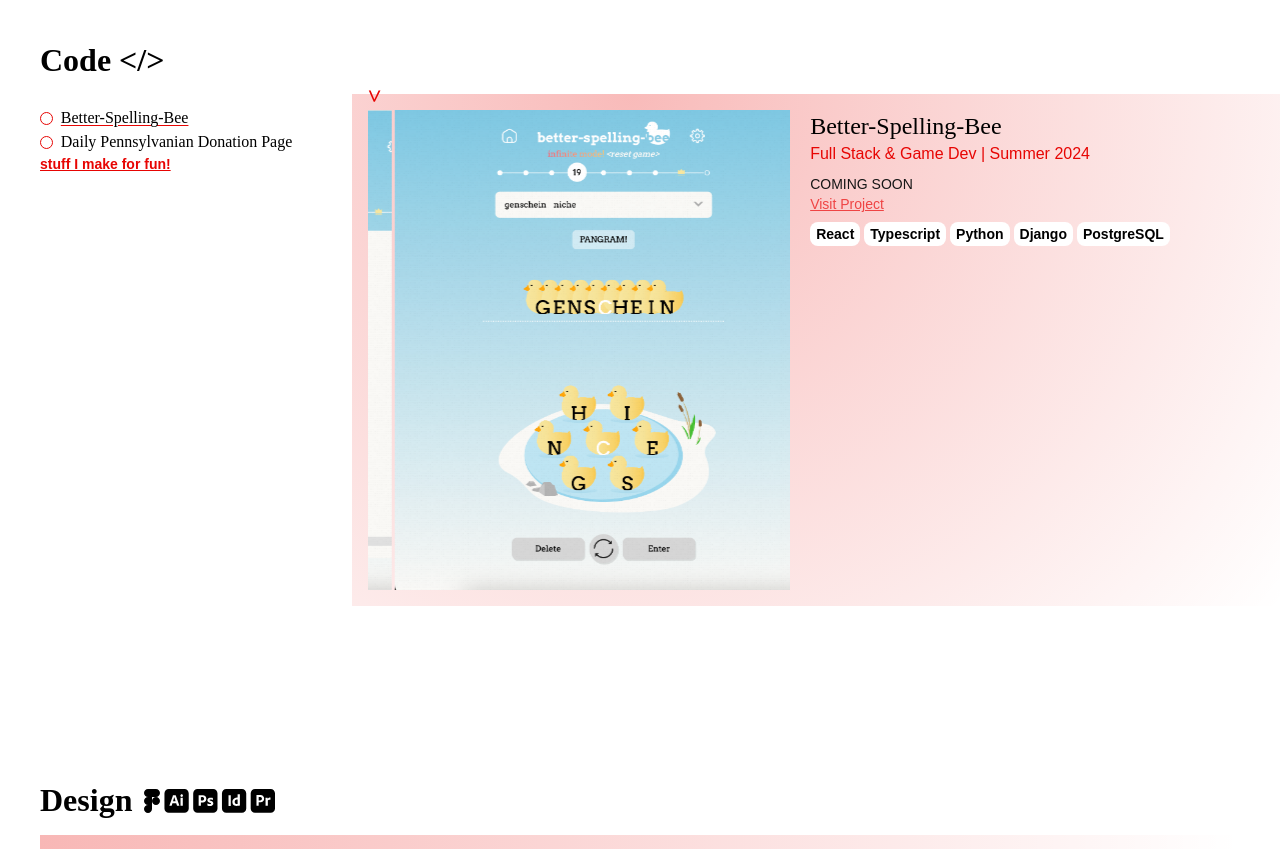
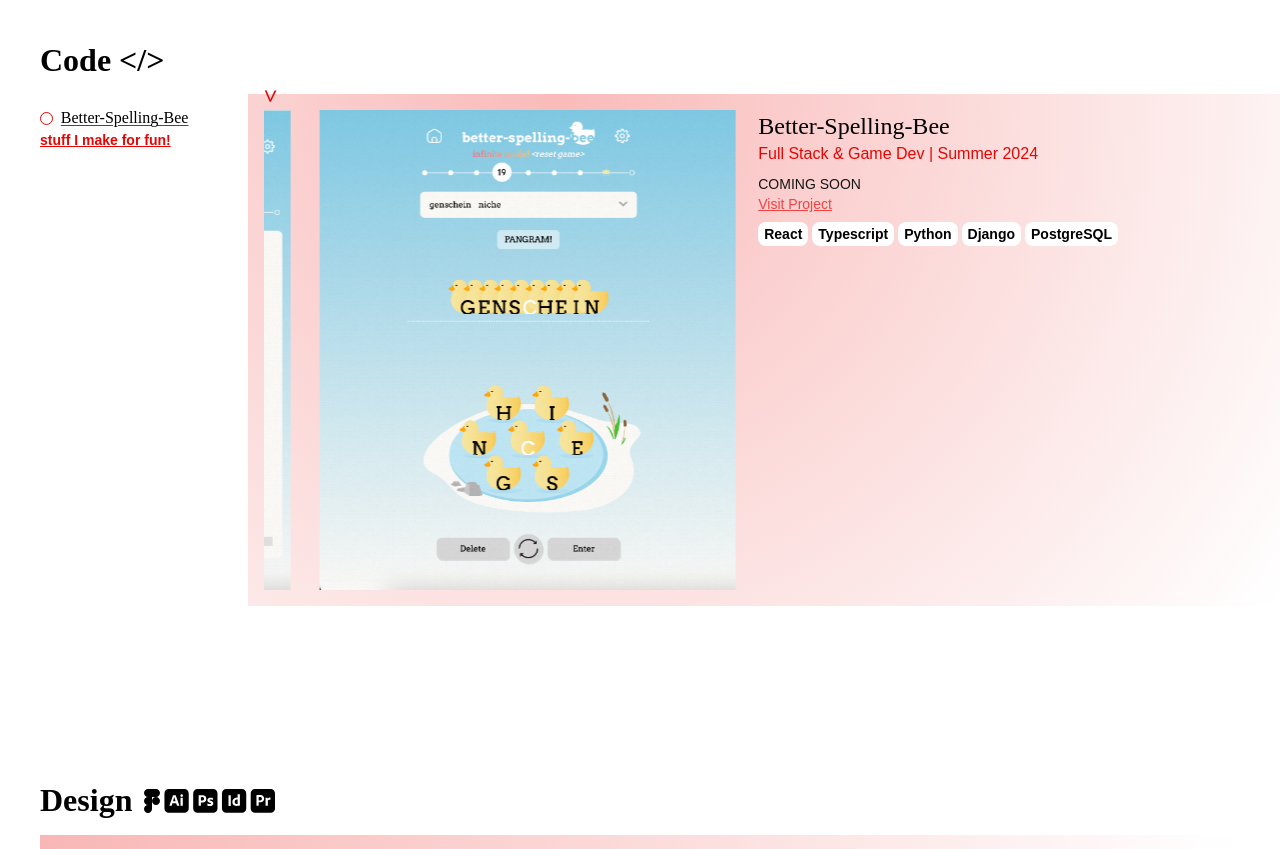
Before and after one commit to kimestelle/my-portfolio, a Next.js app: page / in a window 1280 px wide. Shown: the part 2220-3069 px from the top of the page. Built offline with nearby package versions, Linux system fonts and the light colour scheme; grey boxes are pictures that could not be loaded; a web font is replaced by a local one.

Commit message:
more changes

```diff
--- a/src/app/components/Projects.tsx
+++ b/src/app/components/Projects.tsx
@@ -40,15 +40,15 @@ const projects: Code[] = [
   '/project-images/better-spelling-bee/image-4.png',
 '/project-images/better-spelling-bee/image-5.png',]
   }),
-  buildProject({
-    name: 'Daily Pennsylvanian Donation Page',
-    date: 'Summer 2024',
-    label: '</> UI/UX',
-    url: 'donationpage.com',
-    languages: ['React', 'Typescript'],
-    description: 'COMING SOON',
-    imageUrls: ['/project-images/coming-soon-1.png','/project-images/coming-soon-2.png']
-  })
+  // buildProject({
+  //   name: 'Daily Pennsylvanian Donation Page',
+  //   date: 'Summer 2024',
+  //   label: '</> UI/UX',
+  //   url: 'donationpage.com',
+  //   languages: ['React', 'Typescript'],
+  //   description: 'COMING SOON',
+  //   imageUrls: ['/project-images/coming-soon-1.png','/project-images/coming-soon-2.png']
+  // })
 ];
 
 export default function Code() {
```
